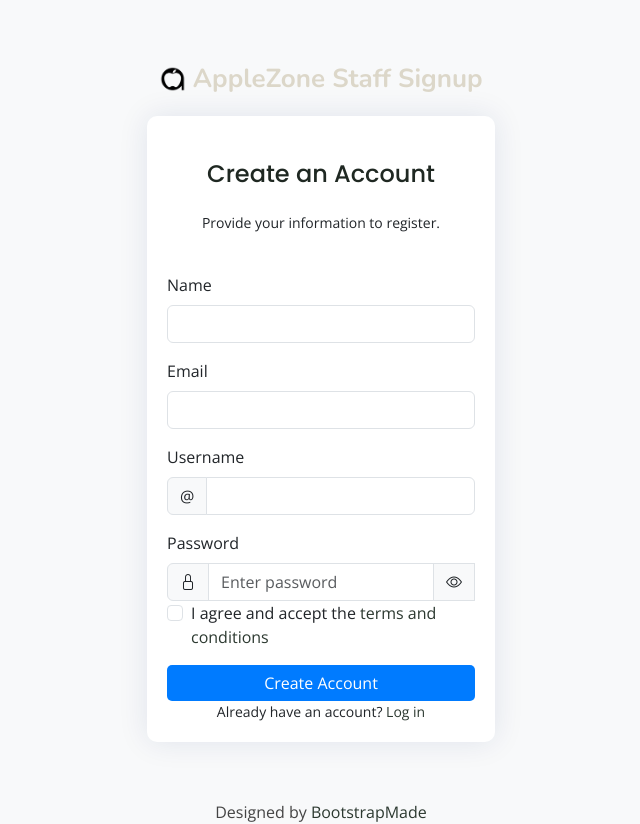
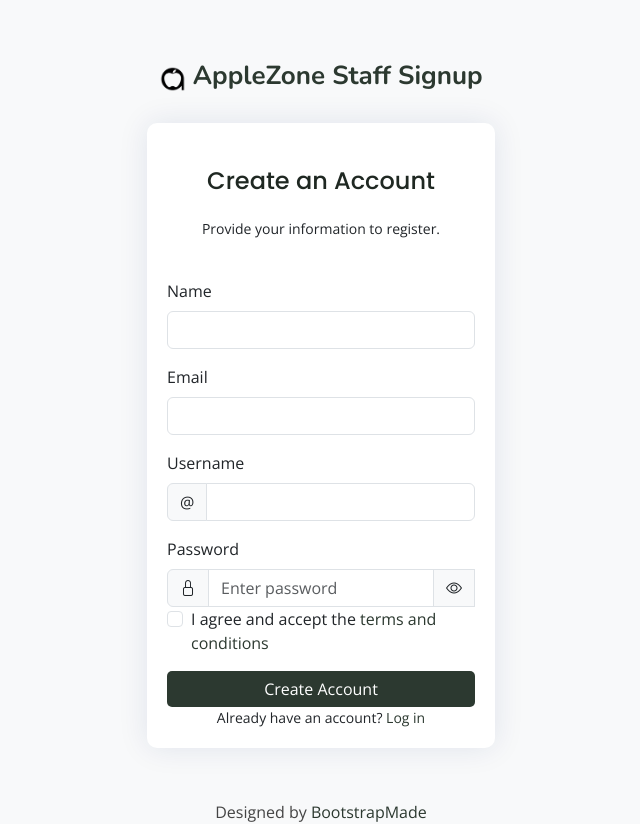
Before and after one commit to witew357/IPT2-MIDTERM-PROJECT-GROUP-7, a PHP site: page /register.php in a window 1280 px wide. Shown: the whole page, without its empty margins (319-959 px from the left). Run offline with PHP 8.4, Linux system fonts and the light colour scheme; some libraries are stand-ins or nearby versions.

Commit message:
changing the theme color of register file

```diff
--- a/register.php
+++ b/register.php
@@ -28,6 +28,8 @@
 
     <!-- Template Main CSS File -->
     <link href="assets/css/style.css" rel="stylesheet">
+    <link href="assets/css/register.css" rel="stylesheet">
+
 
     <style>
         /* Custom Styles */
@@ -38,12 +40,16 @@
             border-radius: 10px;
         }
         .btn-primary {
-            background-color: #007bff;
+            background-color: #2c3930;
             border: none;
             border-radius: 5px;
         }
         .btn-primary:hover {
-            background-color: #0056b3;
+            background-color: #1f2822;
+        }
+        .logo h5{
+            color: #2c3930 !important;
+            font-weight: bold;
         }
     </style>
 </head>
@@ -59,7 +65,8 @@
                             <div class="d-flex justify-content-center py-4">
                                 <a class="logo d-flex align-items-center w-auto">
                                     <img src="assets/img/apple1.png" alt="Logo">
-                                    <span class="d-none d-lg-block">AppleZone Staff Signup</span>
+                                    <!--<span class="d-none d-lg-block">AppleZone Staff Signup</span>-->
+                                    <h5>AppleZone Staff Signup</h5>
                                 </a>
                             </div><!-- End Logo -->
 
```
